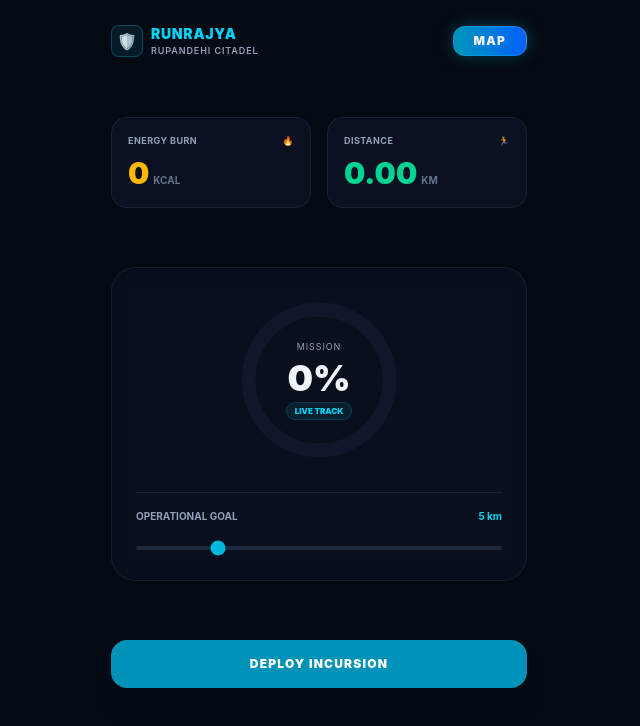
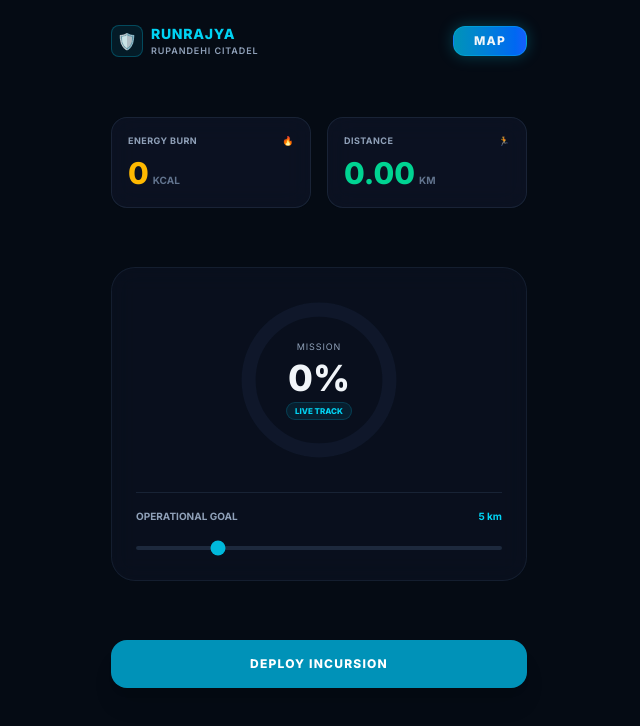
Before and after one commit to shibakarki/runrajya, a React (Vite) app: page / in a window 1280 px wide. Shown: the top 726 px of the page, without its empty margins (321-961 px from the left). Built offline with nearby package versions, Linux system fonts and the light colour scheme; no server answers.

Commit message:
Inaugurate Citadel vs Incursion architecture with Atomic Sync

```diff
--- a/src/index.css
+++ b/src/index.css
@@ -1,5 +1,5 @@
+@import url('https://fonts.googleapis.com/css2?family=Inter:wght@400;500;600;700;800&display=swap');
 @import "tailwindcss";
-@import url('https://fonts.googleapis.com/css2?family=Inter:wght@400;500;600;700;800&display=swap');
 
 html, body, #root {
   height: 100%;
```
Also changed, not shown: src/pages/Citadel.jsx (renamed from src/pages/Citadel.js).
